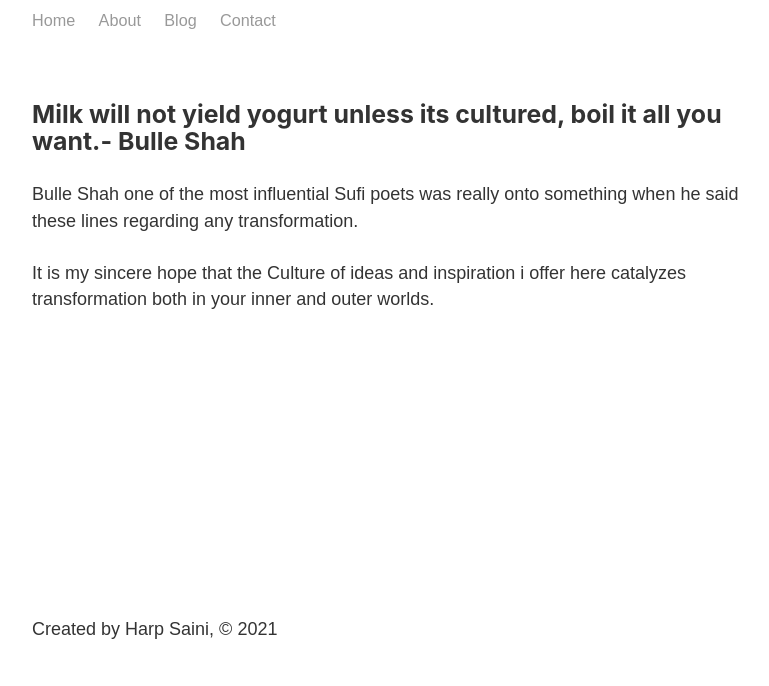
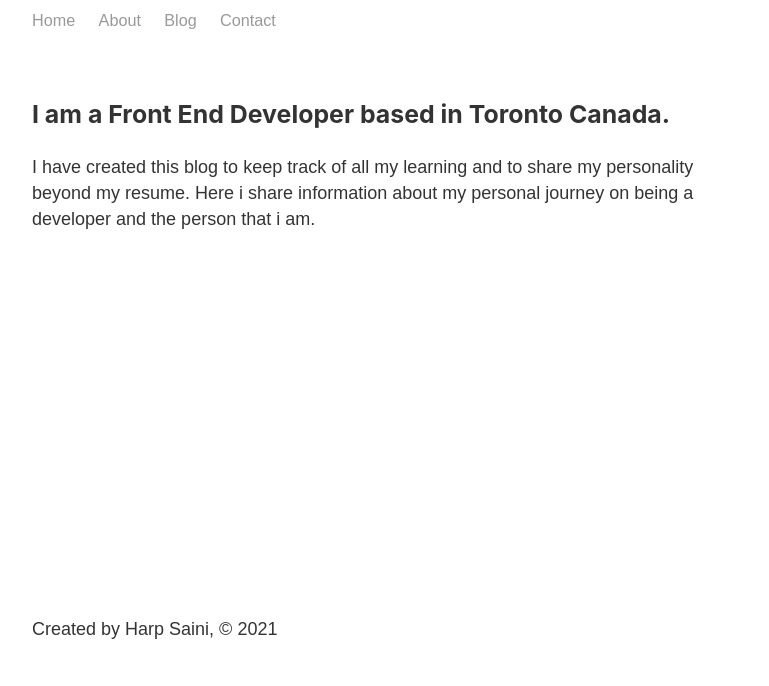
Before and after one commit to harpsaini/cultured, a Gatsby site: page /about in a window 1280 px wide. Shown: the part 114-800 px from the top of the page, without its empty margins (251-1020 px from the left). Built offline with nearby package versions, Linux system fonts and the light colour scheme; Gatsby itself is replaced by a stand-in of ours.

Commit message:
fixed indentation

```diff
--- a/src/components/header.js
+++ b/src/components/header.js
@@ -6,7 +6,7 @@ const Header = () =>{
 	return(
 		<div className={headerStyles.header}>
 		<h1>
-			<Link className={headerStyles.title} activeClassName={headerStyles.activeNavItem}to="/">Cultured</Link>
+			<Link className={headerStyles.title} activeClassName={headerStyles.activeNavItem}to="/">Harpreet's Blog</Link>
 		</h1>
 		<nav >
 			<ul className={headerStyles.navlist}>
--- a/src/components/layout.module.scss
+++ b/src/components/layout.module.scss
@@ -2,7 +2,6 @@
 	margin: 0 auto;
 	max-width: 750px;
 	padding: 1rem;
-
 	display: flex;
 	flex-direction: column;
 	min-height: 100vh
--- a/src/pages/about.js
+++ b/src/pages/about.js
@@ -7,14 +7,8 @@ const AboutPage = () =>{
 	return(
 		<Layout>
 			<Head title="About"/>
-			<h3> Milk will not yield yogurt unless its cultured, boil it all you want.- Bulle Shah</h3>
-			<p> Bulle Shah one of the most influential Sufi poets was really onto something when he said these
-				lines regarding any transformation.
-			</p>
-			<p>
-				It is my sincere hope that the Culture of ideas and inspiration i offer here
-				catalyzes transformation both in your inner and outer worlds.
-			</p>
+			<h3> I am a Front End Developer based in Toronto Canada. </h3>
+			<p>I have created this blog to keep track of all my learning and to share my personality beyond my resume. Here i share information about my personal journey on being a developer and the person that i am. </p>
 		</Layout>
 		)
 }
--- a/src/pages/index.js
+++ b/src/pages/index.js
@@ -6,9 +6,8 @@ const App = () => {
   return (
     <Layout>
       <Head title="Home"/>
-      <h1> Hello </h1>
-      <p> This is the blog you been looking for.
-          </p>
+      <h1> Hello, I am Harpreet Singh. </h1>
+      <p>Here i discuss ideas i believe worth sharing. </p>
     </Layout>
 
     )
```
Also changed, not shown: src/components/layout.js (+5 -5 lines).
